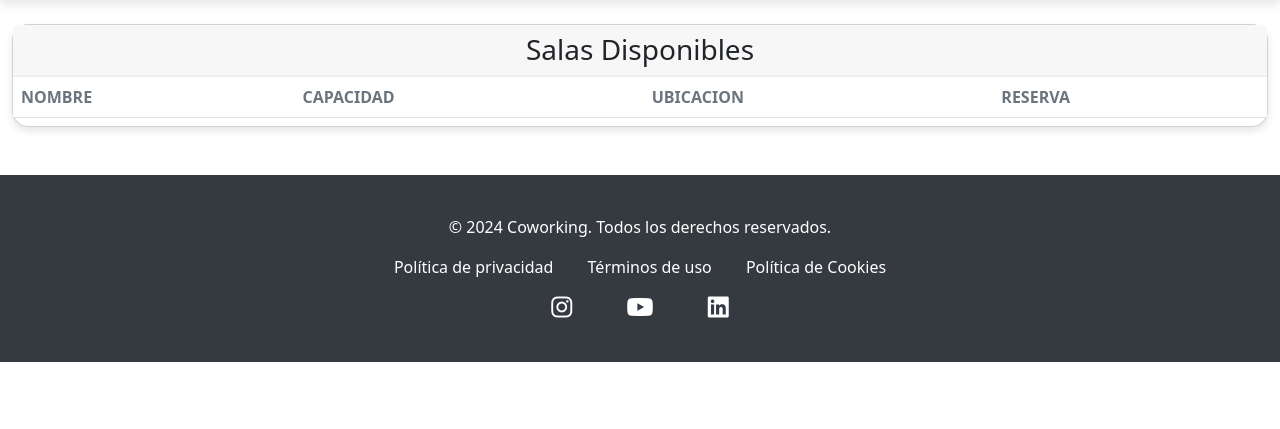
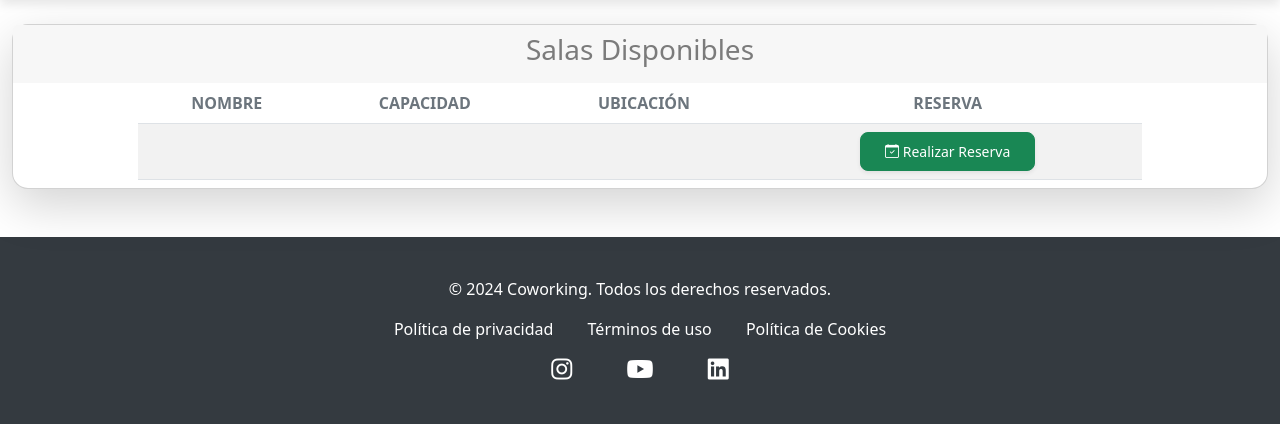
Before and after one commit to alxrgdriguez/php2025, a PHP site: page / in a window 1280 px wide. Shown: the part 130-559 px from the top of the page. Run offline with PHP 8.4, Linux system fonts and the light colour scheme; the visitor is signed in with stand-in values (Sample User, id 1); tables that the repository leaves empty or names only in its code hold one stand-in row (values such as "Sample post"); lists and menus that the app fills with data are empty; some libraries are stand-ins or nearby versions.

Commit message:
TM5_Coworking_Salas

```diff
--- a/ejercicios/TM5_Coworking/controladores/controladorSalas.php
+++ b/ejercicios/TM5_Coworking/controladores/controladorSalas.php
@@ -8,10 +8,13 @@ use App\vistas\VistaLogin;
 
 class controladorSalas{
 
-
-    public static function mostrarSalas($error)
-    {
-        $salas = ModeloSalas::mostrarSalasDisponibles();
+    /**
+     * Metodo que muestra todos los salas
+     */
+    public static function mostrarSalas(){
+        $salas = ModeloSalas::mostrarTodasLasSalas();
         VistaSalas::render($salas);
     }
+
+
 }
--- a/ejercicios/TM5_Coworking/controladores/controladorUsuarios.php
+++ b/ejercicios/TM5_Coworking/controladores/controladorUsuarios.php
@@ -5,6 +5,7 @@ namespace App\controladores;
 use App\modelos\ModeloUsuarios;
 use App\modelos\Usuario;
 use App\vistas\VistaLogin;
+use App\vistas\VistaSalas;
 
 class controladorUsuarios{
 
@@ -33,7 +34,7 @@ class controladorUsuarios{
 
         if (password_verify($password, $usuario->getPassword())) {
             $_SESSION['usuario'] = $usuario->getEmail();
-            header("Location: index.php?accion=UsuarioConectado");
+            header("Location: index.php?accion=mostrarSalas");
         } else {
             ControladorUsuarios::mostrarLogin("Error login");
         }
--- a/ejercicios/TM5_Coworking/index.php
+++ b/ejercicios/TM5_Coworking/index.php
@@ -39,8 +39,9 @@ if($_GET){
         controladorUsuarios::mostrarLogin();
     }
 
-    if(isset($_GET['accion']) && strcmp($_GET['accion'], 'usuarioConectado') == 0){
-        controladorSalas::mostrarSalas("");
+    if(isset($_GET['accion']) && strcmp($_GET['accion'], 'mostrarSalas') == 0){
+
+        controladorSalas::mostrarSalas();
     }
 
 // Tratamiento de formularios
@@ -66,7 +67,7 @@ if($_GET){
 // Tratamiento para entrar al index para comprobar si tiene sesion o no
 }elseif (isset($_SESSION['usuario'])){
 
-    controladorSalas::mostrarSalas("");
+    controladorSalas::mostrarSalas();
 
 // Si no iriamos al login porque no vale la sesion
 }else{
--- a/ejercicios/TM5_Coworking/modelos/ModeloSalas.php
+++ b/ejercicios/TM5_Coworking/modelos/ModeloSalas.php
@@ -1,23 +1,26 @@
 <?php
-
 
 namespace App\modelos;
 
 use App\modelos\Sala;
+use App\modelos\ConexionBD;
 use \PDO;
+use PDOException;
 
 class ModeloSalas{
 
-    public static function mostrarSalasDisponibles()
+    public static function mostrarTodasLasSalas()
     {
         $conexion = new ConexionBD();
 
         $stmt= $conexion->getConexion()->prepare("SELECT * FROM salas");
 
         $stmt->setFetchMode(PDO::FETCH_CLASS | PDO::FETCH_PROPS_LATE, 'App\modelos\Sala');
+        $stmt->execute();
+        $salas = $stmt->fetchAll();
 
         $conexion->cerrarConexion();
 
-        return $stmt->fetchAll();
+        return $salas;
     }
 }
--- a/ejercicios/TM5_Coworking/vistas/VistaLogin.php
+++ b/ejercicios/TM5_Coworking/vistas/VistaLogin.php
@@ -64,7 +64,7 @@ class VistaLogin{
                                     <label for="passwordRegister" class="form-label">Contraseña</label>
                                     <div class="input-group">
                                         <span class="input-group-text"><i class="fas fa-lock icon"></i></span>
-                                        <input type="password" class="form-control" id="passwordRegister" name="password" placeholder="Ingresa tu contraseña" required>
+                                        <input type="password" class="form-control" minlength="8" id="passwordRegister" name="password" placeholder="Ingresa tu contraseña" required>
                                     </div>
                                 </div>
                                 <div class="mb-3">
--- a/ejercicios/TM5_Coworking/vistas/VistaSalas.php
+++ b/ejercicios/TM5_Coworking/vistas/VistaSalas.php
@@ -2,49 +2,53 @@
 
 namespace App\vistas;
 
-class VistaSalas{
-    public static function render($salas){
+class VistaSalas {
+    public static function render($salas) {
         include("cabecera.php");
         ?>
+
         <div class="container-fluid py-4">
             <div class="row">
                 <div class="col-12">
-                    <div class="card mb-4">
-                        <div class="card-header pb-0">
+                    <div class="card mb-4 shadow-lg">
+                        <div class="card-header border-0 text-black-50 text-center">
                             <h3>Salas Disponibles</h3>
                         </div>
                         <div class="card-body px-0 pt-0 pb-2">
                             <div class="table-responsive p-0">
-
-                                <table class="table align-items-center justify-content-center mb-0">
+                                <table class="table table-striped table-hover align-items-center mx-auto mb-0" style="width: 80%;"> <!-- Centrado de la tabla -->
                                     <thead>
                                     <tr>
-                                        <th class="text-uppercase text-secondary text-xxs font-weight-bolder opacity-7">Nombre</th>
-                                        <th class="text-uppercase text-secondary text-xxs font-weight-bolder opacity-7 ps-2">Capacidad</th>
-                                        <th class="text-uppercase text-secondary text-xxs font-weight-bolder opacity-7 ps-2">Ubicacion</th>
-                                        <th class="text-uppercase text-secondary text-xxs font-weight-bolder opacity-7 ps-2">Reserva</th>
+                                        <th class="text-uppercase text-secondary text-xxs font-weight-bolder opacity-7 text-center">Nombre</th>
+                                        <th class="text-uppercase text-secondary text-xxs font-weight-bolder opacity-7 text-center">Capacidad</th>
+                                        <th class="text-uppercase text-secondary text-xxs font-weight-bolder opacity-7 text-center">Ubicación</th>
+                                        <th class="text-uppercase text-secondary text-xxs font-weight-bolder opacity-7 text-center">Reserva</th> <!-- Alineación de encabezado -->
                                     </tr>
                                     </thead>
                                     <tbody>
                                     <?php
-                                    foreach($salas as $sala) {
+                                    foreach ($salas as $sala) {
                                         ?>
-                                        <tr>
-                                            <td>
+                                        <tr class="align-middle">
+                                            <td class="align-middle text-start">
                                                 <div class="d-flex px-2">
                                                     <div class="my-auto">
-                                                        <h6 class="mb-0 text-sm"><?= $sala->getNombre(); ?></h6>
+                                                        <h6 class="mb-0 text-sm"><?= $sala->getNombre() ?></h6>
                                                     </div>
                                                 </div>
                                             </td>
-                                            <td>
-                                                <p class="text-sm font-weight-bold mb-0"><?= $sala->getCapacidad(); ?></p>
-                                            </td>
-                                            <td>
-                                                <span class="text-xs font-weight-bold"><?= $sala->getUbicacion(); ?></span>
+                                            <td class="align-middle text-center">
+                                                <p class="text-sm font-weight-bold mb-0"><?= $sala->getCapacidad() ?></p>
                                             </td>
                                             <td class="align-middle text-center">
-                                                <a class="btn btn-outline-success btn-sm" data-bs-toggle="modal" data-bs-target="#modalReserva">Realizar Reserva</a>
+                                                <span class="text-xs font-weight-bold"><?= $sala->getUbicacion() ?></span>
+                                            </td>
+                                            <td class="align-middle text-center">
+                                                <div class="d-flex justify-content-center align-items-center">
+                                                    <a class="btn btn-success btn-sm px-4 py-2 rounded-3 shadow-sm" data-bs-toggle="modal" data-bs-target="#modalReserva">
+                                                        <i class="bi bi-calendar-check"></i> Realizar Reserva
+                                                    </a>
+                                                </div>
                                             </td>
                                         </tr>
                                         <?php
@@ -52,14 +56,14 @@ class VistaSalas{
                                     ?>
                                     </tbody>
                                 </table>
-
                             </div>
                         </div>
                     </div>
                 </div>
             </div>
         </div>
+
         <?php
-        include ("pie.php");
+        include("pie.php");
     }
 }
--- a/ejercicios/TM5_Coworking/vistas/cabecera.php
+++ b/ejercicios/TM5_Coworking/vistas/cabecera.php
@@ -126,6 +126,7 @@
         <!-- Barra de búsqueda -->
         <form class="d-flex ms-auto">
             <?php
+            $usuario = $_SESSION['usuario'];
             if (isset($_SESSION['usuario'])) {
                 echo '
                 <input class="form-control me-2 search-input" type="search" placeholder="Buscar..." aria-label="Buscar">
```
